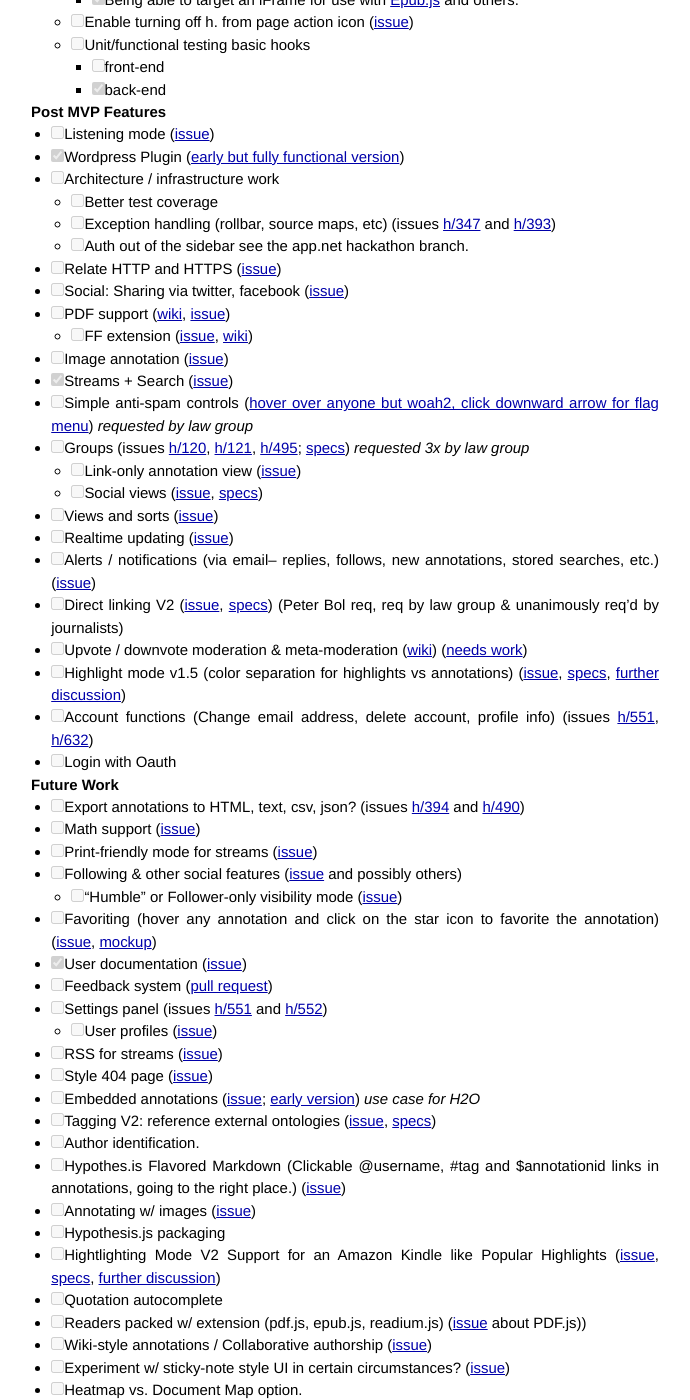
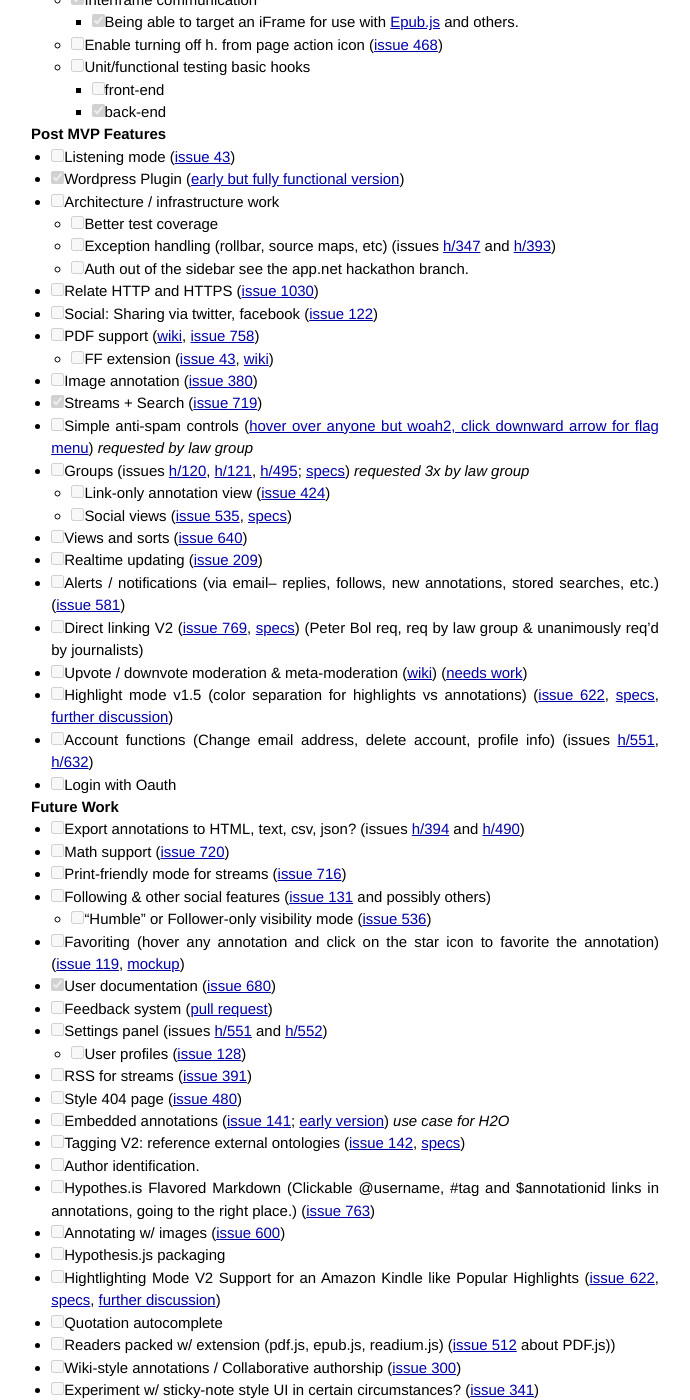
Before and after one commit to hypothesis/vision, a Jekyll site: the page built from _posts/2014-02-15-roadmap.md, in a window 1280 px wide and 1400 px high, scrolled down 1334 px. Shown: the whole window, without its empty margins (295-985 px from the left). Built offline with Jekyll 4.4.1, drawn with Linux system fonts in a browser that asks for light colours; Markdown is read by kramdown in place of the engine named in the settings; some of the changed text lies outside the part shown.

Commit message:
Added issue numbers

```diff
--- a/_posts/2014-02-15-roadmap.md
+++ b/_posts/2014-02-15-roadmap.md
@@ -12,138 +12,138 @@ Roadmap
 - [X] Unify live and reserved username db
 
 ### Candidate release (0.0.6) - Done, Jan 9, 2013
-- [X] Flash messages ([issue](https://github.com/hypothesis/h/issues/233))
-- [X] Static asset build script ([issue](https://github.com/hypothesis/h/issues/161))
-- [X] Finish registration form flow ([issue](https://github.com/hypothesis/h/issues/159))
-- [X] Separate detail and bucket views ([issue](https://github.com/hypothesis/h/issues/162))
-- [X] slide over ([issue](https://github.com/hypothesis/h/issues/150), [mockup, click off of sidebar and then back onto summary view to see](http://jtremback.github.com/fakebarDos/build-cea4d78/index.html))
+- [X] Flash messages ([issue 233](https://github.com/hypothesis/h/issues/233))
+- [X] Static asset build script ([issue 161](https://github.com/hypothesis/h/issues/161))
+- [X] Finish registration form flow ([issue 159](https://github.com/hypothesis/h/issues/159))
+- [X] Separate detail and bucket views ([issue 162](https://github.com/hypothesis/h/issues/162))
+- [X] slide over ([issue 150](https://github.com/hypothesis/h/issues/150), [mockup, click off of sidebar and then back onto summary view to see](http://jtremback.github.com/fakebarDos/build-cea4d78/index.html))
 - [X] Drag / resize sidebar frame (Done 11/25/2012)
 - [X] replies
 - [X] Markdown (Done 11/15/2012)
 
 ### Extension release (0.1) - CURRENT / IN DEVELOPMENT
-- [X] Chrome extension ([issue](https://github.com/hypothesis/h/issues/43), [wiki](Browser-extension))
+- [X] Chrome extension ([issue 43](https://github.com/hypothesis/h/issues/43), [wiki](Browser-extension))
 - [X] UI polish (streams, standalone)
-- [X] Annotations should show up in sidebar when launched if available ([issue](https://github.com/hypothesis/h/issues/464)) (done w/ multi-frame)
+- [X] Annotations should show up in sidebar when launched if available ([issue 464](https://github.com/hypothesis/h/issues/464)) (done w/ multi-frame)
 - [X] Improve documentation
 - [X] Personal annotations ([wiki](visibility), [mockup- click on "reply" control in annotation and then "public" dropdown in upper right corner](http://jtremback.github.com/fakebarDos/build-cea4d78/index.html) This mockup depicts a superset of the behavior. For this release, it will not have the group selection)
-- [X] Delete and modify / edit annotations ([issue](https://github.com/hypothesis/h/issues/213), [wiki](Deletion-and-Editing), [mockups](http://jtremback.github.com/fakebarDos/build-82150b4/index.html))
+- [X] Delete and modify / edit annotations ([issue 213](https://github.com/hypothesis/h/issues/213), [wiki](Deletion-and-Editing), [mockups](http://jtremback.github.com/fakebarDos/build-82150b4/index.html))
 - [X] Link to an annotation ([wiki](Linking-to-an-annotation), [mockup of standalone annotation](http://jtremback.github.com/standalone/build-a8213d8/index.html), [mockup of source site in frame](http://jtremback.github.com/hypotheFrame/build-7881d1e/index.html))
 - [X] Fuzzy Anchoring ([wiki](fuzzy-anchoring))
 - [X] New alpha page
 - [X] User streams
-- [X] Kill slide-over ([issue](https://github.com/hypothesis/h/issues/466))
+- [X] Kill slide-over ([issue 466](https://github.com/hypothesis/h/issues/466))
 - [X] Improve Auth/login/Reg process
-- [X] Fix broken navigation arrows ([issue](https://github.com/hypothesis/h/issues/435))
-- [X] Delete private annotation bug “Sorry something went wrong with the annotation store”.  ([issue](https://github.com/hypothesis/h/issues/472))
-- [X] Expose all features in annotation menu (reply/edit/delete) if space available. ([issue](https://github.com/hypothesis/h/issues/476))
-- [X] Edit button should say “Save” not “Edit” ([issue](https://github.com/hypothesis/h/issues/478))
-- [X] Two annotation bug ([issue](https://github.com/hypothesis/h/issues/328))
+- [X] Fix broken navigation arrows ([issue 435](https://github.com/hypothesis/h/issues/435))
+- [X] Delete private annotation bug “Sorry something went wrong with the annotation store”.  ([issue 472](https://github.com/hypothesis/h/issues/472))
+- [X] Expose all features in annotation menu (reply/edit/delete) if space available. ([issue 476](https://github.com/hypothesis/h/issues/476))
+- [X] Edit button should say “Save” not “Edit” ([issue 478](https://github.com/hypothesis/h/issues/478))
+- [X] Two annotation bug ([issue 328](https://github.com/hypothesis/h/issues/328))
 
 
 ### MVP release (0.1 target: Mar 1, 2014)
-- [X] Simple new user tour / help tips ([issue](https://github.com/hypothesis/h/issues/469))
-- [X] [Basic Tagging](https://docs.google.com/document/d/1hdoxJZMxf2MCwT5IwuHvrkJ3s9qXCvtJx6oEP4QB5IE/edit?usp=sharing) ([issue](https://github.com/hypothesis/h/issues/514))
+- [X] Simple new user tour / help tips ([issue 469](https://github.com/hypothesis/h/issues/469))
+- [X] [Basic Tagging](https://docs.google.com/document/d/1hdoxJZMxf2MCwT5IwuHvrkJ3s9qXCvtJx6oEP4QB5IE/edit?usp=sharing) ([issue 514](https://github.com/hypothesis/h/issues/514))
 - [X] [Control Bar](https://docs.google.com/document/d/1meXJaS1OdkrvC4-veCE4w5o9O9pP0tHO-7PsIzHTCt0/edit?usp=sharing) (done in alpha)
-- [X] [Always-on Annotations (all annotation highlighted on source page)](https://docs.google.com/document/d/12dqspVLnvrLSBt0-YchjsEPt7F_84C5VeT3cMh7ebjM/edit?usp=sharing)  ([issue](https://github.com/hypothesis/h/issues/531)) _requested by law-group_
-- [X] [Search / Filters](https://docs.google.com/document/d/1mLxjZWAd-G35_DagYv9RcpMBoXUnoXBSQjZh8eodbJQ/edit?usp=sharing) ([issue](https://github.com/hypothesis/h/issues/549))
-- [X] [Highlighting Mode for researchers v1](https://docs.google.com/document/d/1QSKY_Lc5et4F0pwu0d4AttxIME_E4rjaCHzuwQIgiyc/edit?usp=sharing) ([issue](https://github.com/hypothesis/h/issues/530))
-- [X] [Unattached/unanchored annotations](https://docs.google.com/document/d/1KG6AoTPzI4_r3K996ggqR18qi_jdoogBjLpU9ytDEjQ/edit?usp=sharing) ([issue](https://github.com/hypothesis/h/issues/115))
-- [X] [Notifications of new annotations](https://docs.google.com/a/hypothes.is/document/d/1gD38gLJB7uxf2NZDqbuxUF1gRzHpqLhxkqNf5IVn8As) - click to load (simplified version of realtime updating) ([issue](https://github.com/hypothesis/h/issues/568))
+- [X] [Always-on Annotations (all annotation highlighted on source page)](https://docs.google.com/document/d/12dqspVLnvrLSBt0-YchjsEPt7F_84C5VeT3cMh7ebjM/edit?usp=sharing)  ([issue 531](https://github.com/hypothesis/h/issues/531)) _requested by law-group_
+- [X] [Search / Filters](https://docs.google.com/document/d/1mLxjZWAd-G35_DagYv9RcpMBoXUnoXBSQjZh8eodbJQ/edit?usp=sharing) ([issue 549](https://github.com/hypothesis/h/issues/549))
+- [X] [Highlighting Mode for researchers v1](https://docs.google.com/document/d/1QSKY_Lc5et4F0pwu0d4AttxIME_E4rjaCHzuwQIgiyc/edit?usp=sharing) ([issue 530](https://github.com/hypothesis/h/issues/530))
+- [X] [Unattached/unanchored annotations](https://docs.google.com/document/d/1KG6AoTPzI4_r3K996ggqR18qi_jdoogBjLpU9ytDEjQ/edit?usp=sharing) ([issue 115](https://github.com/hypothesis/h/issues/115))
+- [X] [Notifications of new annotations](https://docs.google.com/a/hypothes.is/document/d/1gD38gLJB7uxf2NZDqbuxUF1gRzHpqLhxkqNf5IVn8As) - click to load (simplified version of realtime updating) ([issue 568](https://github.com/hypothesis/h/issues/568))
 - [ ] Appify the website (login, register, reply, etc)
 - [ ] Architecture / infrastructure work
     - [X] Interframe communication
         - [X] Being able to target an iFrame for use with [Epub.js](https://github.com/fchasen/epub.js) and others.
-    - [ ] Enable turning off h. from page action icon ([issue](https://github.com/hypothesis/h/issues/468))
+    - [ ] Enable turning off h. from page action icon ([issue 468](https://github.com/hypothesis/h/issues/468))
     - [ ] Unit/functional testing basic hooks
         - [ ] front-end
         - [X] back-end
 
 ### Post MVP Features
-- [ ] Listening mode ([issue](https://github.com/hypothesis/h/issues/43))
+- [ ] Listening mode ([issue 43](https://github.com/hypothesis/h/issues/43))
 - [X] Wordpress Plugin ([early but fully functional version](http://wordpress.org/plugins/hypothesis/))
 - [ ] Architecture / infrastructure work
     - [ ] Better test coverage
     - [ ] Exception handling (rollbar, source maps, etc) (issues [h/347](https://github.com/hypothesis/h/issues/347) and [h/393](https://github.com/hypothesis/h/issues/393))
     - [ ] Auth out of the sidebar see the app.net hackathon branch.
-- [ ] Relate HTTP and HTTPS ([issue](https://github.com/hypothesis/h/issues/1030))
-- [ ] Social: Sharing via twitter, facebook ([issue](https://github.com/hypothesis/h/issues/122))
-- [ ] PDF support ([wiki](PDF), [issue](https://github.com/hypothesis/h/issues/758))
-    - [ ] FF extension ([issue](https://github.com/hypothesis/h/issues/43), [wiki](Browser-extension))
-- [ ] Image annotation ([issue](https://github.com/hypothesis/h/issues/380))
-- [X] Streams + Search ([issue](https://github.com/hypothesis/h/issues/719))
+- [ ] Relate HTTP and HTTPS ([issue 1030](https://github.com/hypothesis/h/issues/1030))
+- [ ] Social: Sharing via twitter, facebook ([issue 122](https://github.com/hypothesis/h/issues/122))
+- [ ] PDF support ([wiki](PDF), [issue 758](https://github.com/hypothesis/h/issues/758))
+    - [ ] FF extension ([issue 43](https://github.com/hypothesis/h/issues/43), [wiki](Browser-extension))
+- [ ] Image annotation ([issue 380](https://github.com/hypothesis/h/issues/380))
+- [X] Streams + Search ([issue 719](https://github.com/hypothesis/h/issues/719))
 - [ ] Simple anti-spam controls ([hover over anyone but woah2, click downward arrow for flag menu](http://jtremback.github.com/fakebarDos/build-82150b4/index.html)) _requested by law group_
 - [ ] Groups (issues [h/120](https://github.com/hypothesis/h/issues/120), [h/121](https://github.com/hypothesis/h/issues/120), [h/495](https://github.com/hypothesis/h/issues/495); [specs](https://docs.google.com/document/d/17HDaujAt5P9o5x2Yinr8jL_tZS_3Zd36VBYbpPz-bkM/edit?usp=sharing))   _requested 3x by law group_
-    - [ ] Link-only annotation view ([issue](https://github.com/hypothesis/h/issues/424))
-    - [ ] Social views ([issue](https://github.com/hypothesis/h/issues/535), [specs](https://docs.google.com/document/d/1bXRjm7rL8xlwsb-kXiRfxSeB8qLShSzmG1MP6cB7JI8/edit?usp=sharing))
-- [ ] Views and sorts ([issue](https://github.com/hypothesis/h/issues/640))
-- [ ] Realtime updating ([issue](https://github.com/hypothesis/h/issues/209))
-- [ ] Alerts / notifications (via email-- replies, follows, new annotations, stored searches, etc.) ([issue](https://github.com/hypothesis/h/issues/581))
-- [ ] Direct linking V2 ([issue](https://github.com/hypothesis/h/issues/769), [specs](https://docs.google.com/a/hypothes.is/document/d/1x9e7jX3Xor6kMpU0cqD0wV8Om8Mxa2VEvH3zGBPLx3c/edit)) (Peter Bol req, req by law group & unanimously req'd by journalists)
+    - [ ] Link-only annotation view ([issue 424](https://github.com/hypothesis/h/issues/424))
+    - [ ] Social views ([issue 535](https://github.com/hypothesis/h/issues/535), [specs](https://docs.google.com/document/d/1bXRjm7rL8xlwsb-kXiRfxSeB8qLShSzmG1MP6cB7JI8/edit?usp=sharing))
+- [ ] Views and sorts ([issue 640](https://github.com/hypothesis/h/issues/640))
+- [ ] Realtime updating ([issue 209](https://github.com/hypothesis/h/issues/209))
+- [ ] Alerts / notifications (via email-- replies, follows, new annotations, stored searches, etc.) ([issue 581](https://github.com/hypothesis/h/issues/581))
+- [ ] Direct linking V2 ([issue 769](https://github.com/hypothesis/h/issues/769), [specs](https://docs.google.com/a/hypothes.is/document/d/1x9e7jX3Xor6kMpU0cqD0wV8Om8Mxa2VEvH3zGBPLx3c/edit)) (Peter Bol req, req by law group & unanimously req'd by journalists)
 - [ ] Upvote / downvote moderation & meta-moderation ([wiki](Matching-Metamoderators)) ([needs work](http://jtremback.github.com/actStreamMock/build-1327dbf/index.html))
-- [ ] Highlight mode v1.5 (color separation for highlights vs annotations) ([issue](https://github.com/hypothesis/h/issues/622), [specs](https://docs.google.com/document/d/1QSKY_Lc5et4F0pwu0d4AttxIME_E4rjaCHzuwQIgiyc/edit), [further discussion](https://docs.google.com/document/d/1kRVMVI1Pt2YdlDMfT3WESxa3rL7YqZj0xsHHG23GhHU/edit))
+- [ ] Highlight mode v1.5 (color separation for highlights vs annotations) ([issue 622](https://github.com/hypothesis/h/issues/622), [specs](https://docs.google.com/document/d/1QSKY_Lc5et4F0pwu0d4AttxIME_E4rjaCHzuwQIgiyc/edit), [further discussion](https://docs.google.com/document/d/1kRVMVI1Pt2YdlDMfT3WESxa3rL7YqZj0xsHHG23GhHU/edit))
 - [ ] Account functions (Change email address, delete account, profile info) (issues [h/551](https://github.com/hypothesis/h/issues/551), [h/632](https://github.com/hypothesis/h/issues/632))
 - [ ] Login with Oauth
 
 ### Future Work
 - [ ] Export annotations to HTML, text, csv, json? (issues [h/394](https://github.com/hypothesis/h/issues/394) and [h/490](https://github.com/hypothesis/h/issues/490))
-- [ ] Math support ([issue](https://github.com/hypothesis/h/issues/720))
-- [ ] Print-friendly mode for streams ([issue](https://github.com/hypothesis/h/issues/716))
-- [ ] Following & other social features ([issue](https://github.com/hypothesis/h/issues/131) and possibly others)
-    - [ ] "Humble" or Follower-only visibility mode ([issue](https://github.com/hypothesis/h/issues/536))
-- [ ] Favoriting (hover any annotation and click on the star icon to favorite the annotation) ([issue](https://github.com/hypothesis/h/issues/119), [mockup](http://jtremback.github.com/fakebarDos/build-82150b4/index.html))
-- [X] User documentation ([issue](https://github.com/hypothesis/h/issues/680))
+- [ ] Math support ([issue 720](https://github.com/hypothesis/h/issues/720))
+- [ ] Print-friendly mode for streams ([issue 716](https://github.com/hypothesis/h/issues/716))
+- [ ] Following & other social features ([issue 131](https://github.com/hypothesis/h/issues/131) and possibly others)
+    - [ ] "Humble" or Follower-only visibility mode ([issue 536](https://github.com/hypothesis/h/issues/536))
+- [ ] Favoriting (hover any annotation and click on the star icon to favorite the annotation) ([issue 119](https://github.com/hypothesis/h/issues/119), [mockup](http://jtremback.github.com/fakebarDos/build-82150b4/index.html))
+- [X] User documentation ([issue 680](https://github.com/hypothesis/h/issues/680))
 - [ ] Feedback system ([pull request](https://github.com/hypothesis/h/pull/759))
 - [ ] Settings panel (issues [h/551](https://github.com/hypothesis/h/issues/551) and [h/552](https://github.com/hypothesis/h/issues/552))
-    - [ ] User profiles ([issue](https://github.com/hypothesis/h/issues/128))
-- [ ] RSS for streams ([issue](https://github.com/hypothesis/h/issues/391))
-- [ ] Style 404 page ([issue](https://github.com/hypothesis/h/issues/480))
-- [ ] Embedded annotations ([issue](https://github.com/hypothesis/h/issues/141); [early version](http://hypothes.is/blog/embedded-annotations)) _use case for H2O_
-- [ ] Tagging V2: reference external ontologies ([issue](https://github.com/hypothesis/h/issues/142), [specs](https://docs.google.com/document/d/1hdoxJZMxf2MCwT5IwuHvrkJ3s9qXCvtJx6oEP4QB5IE/edit))
+    - [ ] User profiles ([issue 128](https://github.com/hypothesis/h/issues/128))
+- [ ] RSS for streams ([issue 391](https://github.com/hypothesis/h/issues/391))
+- [ ] Style 404 page ([issue 480](https://github.com/hypothesis/h/issues/480))
+- [ ] Embedded annotations ([issue 141](https://github.com/hypothesis/h/issues/141); [early version](http://hypothes.is/blog/embedded-annotations)) _use case for H2O_
+- [ ] Tagging V2: reference external ontologies ([issue 142](https://github.com/hypothesis/h/issues/142), [specs](https://docs.google.com/document/d/1hdoxJZMxf2MCwT5IwuHvrkJ3s9qXCvtJx6oEP4QB5IE/edit))
 - [ ] Author identification.
-- [ ] Hypothes.is Flavored Markdown (Clickable @username, #tag and $annotationid links in annotations, going to the right place.) ([issue](https://github.com/hypothesis/h/issues/763))
-- [ ] Annotating w/ images ([issue](https://github.com/hypothesis/h/issues/600))
+- [ ] Hypothes.is Flavored Markdown (Clickable @username, #tag and $annotationid links in annotations, going to the right place.) ([issue 763](https://github.com/hypothesis/h/issues/763))
+- [ ] Annotating w/ images ([issue 600](https://github.com/hypothesis/h/issues/600))
 - [ ] Hypothesis.js packaging
-- [ ] Hightlighting Mode V2 Support for an Amazon Kindle like Popular Highlights ([issue](https://github.com/hypothesis/h/issues/622), [specs](https://docs.google.com/document/d/1QSKY_Lc5et4F0pwu0d4AttxIME_E4rjaCHzuwQIgiyc/edit), [further discussion](https://docs.google.com/document/d/1kRVMVI1Pt2YdlDMfT3WESxa3rL7YqZj0xsHHG23GhHU/edit))
+- [ ] Hightlighting Mode V2 Support for an Amazon Kindle like Popular Highlights ([issue 622](https://github.com/hypothesis/h/issues/622), [specs](https://docs.google.com/document/d/1QSKY_Lc5et4F0pwu0d4AttxIME_E4rjaCHzuwQIgiyc/edit), [further discussion](https://docs.google.com/document/d/1kRVMVI1Pt2YdlDMfT3WESxa3rL7YqZj0xsHHG23GhHU/edit))
 - [ ] Quotation autocomplete
-- [ ] Readers packed w/ extension (pdf.js, epub.js, readium.js) ([issue](https://github.com/hypothesis/h/issues/512) about PDF.js))
-- [ ] Wiki-style annotations / Collaborative authorship ([issue](https://github.com/hypothesis/h/issues/300))
-- [ ] Experiment w/ sticky-note style UI in certain circumstances? ([issue](https://github.com/hypothesis/h/issues/341))
+- [ ] Readers packed w/ extension (pdf.js, epub.js, readium.js) ([issue 512](https://github.com/hypothesis/h/issues/512) about PDF.js))
+- [ ] Wiki-style annotations / Collaborative authorship ([issue 300](https://github.com/hypothesis/h/issues/300))
+- [ ] Experiment w/ sticky-note style UI in certain circumstances? ([issue 341](https://github.com/hypothesis/h/issues/341))
 - [ ] Heatmap vs. Document Map option.
 - [ ] Allow the ability to scroll the sidebar and have it navigate the page.
 - [ ] “Click for more” - collapsing replies above or below a certain point to focus in a particular area.
-- [ ] Lock sidebar out (“pin” it).  Squeeze DOM.  This could be located in the Control Bar. ([issue](https://github.com/hypothesis/h/issues/491))
-- [ ] Logging out in one tab doesn’t log out of all tabs. ([issue](https://github.com/hypothesis/h/issues/475))
+- [ ] Lock sidebar out (“pin” it).  Squeeze DOM.  This could be located in the Control Bar. ([issue 491](https://github.com/hypothesis/h/issues/491))
+- [ ] Logging out in one tab doesn’t log out of all tabs. ([issue 475](https://github.com/hypothesis/h/issues/475))
 - [ ] Offline annotations
 - [ ] Selectable store of annotations in extension
-- [ ] Collapsing threads ([issue](https://github.com/hypothesis/h/issues/188), [mockup, scroll to see](http://jtremback.github.com/fakebarUno/build-e7f7897/index.html))
+- [ ] Collapsing threads ([issue 188](https://github.com/hypothesis/h/issues/188), [mockup, scroll to see](http://jtremback.github.com/fakebarUno/build-e7f7897/index.html))
 - [ ] Review markup to ensure accessibility via screenreaders, etc.
 - [ ] Increased text size support for reduced vision
-- [ ] Annotations of annotations ([issue](https://github.com/hypothesis/h/issues/64)) _noted by law group_
+- [ ] Annotations of annotations ([issue 64](https://github.com/hypothesis/h/issues/64)) _noted by law group_
 - [ ] WYSIWYG editor ([discourse](https://github.com/discourse/discourse/blob/master/app/assets/javascripts/external/Markdown.Editor.js))
 - [ ] Annotations that suggest changes to the source
 - [ ] Features targeting mobile functionality (issues [h/237](https://github.com/hypothesis/h/issues/237), [h/238](https://github.com/hypothesis/h/issues/238), [h/587](https://github.com/hypothesis/h/issues/587), [h/588](https://github.com/hypothesis/h/issues/588))
 - [ ] Integrate w/ the Internet Archive to archive a web page anytime it's annotated. _req by Perma project_
 - [ ] Architecture / infrastructure work
     - [ ] Change implementation of notifications (issues [h/734](https://github.com/hypothesis/h/issues/734) and [h/726](https://github.com/hypothesis/h/issues/726))
-    - [ ] Use conneg for REST API Versioning (for smooth upgrades) ([issue](https://github.com/hypothesis/h/issues/733))
+    - [ ] Use conneg for REST API Versioning (for smooth upgrades) ([issue 733](https://github.com/hypothesis/h/issues/733))
     - [ ] Search in annotation body using the rendered form, not the source ([issue](https://github.com/hypothesis/h/issues/677))
-- [ ] Provide alternate methods for selecting text ([issue](https://github.com/hypothesis/h/issues/382)) _requested by @IanMulvany of PeerJ_
-- [ ] Social: Sharing via twitter, facebook ([issue](https://github.com/hypothesis/h/issues/122))
+- [ ] Provide alternate methods for selecting text ([issue 382](https://github.com/hypothesis/h/issues/382)) _requested by @IanMulvany of PeerJ_
+- [ ] Social: Sharing via twitter, facebook ([issue 122](https://github.com/hypothesis/h/issues/122))
 - [ ] Identity: Login with Mozilla persona (issues [h/126](https://github.com/hypothesis/h/issues/126), [h/348](https://github.com/hypothesis/h/issues/348))
-- [ ] Client-side encryption ([issue](https://github.com/hypothesis/h/issues/344))
-- [ ] Keyboard shortcuts ([issue](https://github.com/hypothesis/h/issues/722)) _requested by [@aculich](https://github.com/aculich)_
-- [ ] V2 of always-on annotations ([issue](https://github.com/hypothesis/h/issues/620))
-- [ ] Always-on mode redesign: show only stuff in currently selected view ([issue](https://github.com/hypothesis/h/issues/639))
-- [ ] Messaging: ability to send another user a private message ([issue](https://github.com/hypothesis/h/issues/136))
-- [ ] Chat interface in sidebar for whatever page you're on ([issue](https://github.com/hypothesis/h/issues/147))
-- [ ] Importing annotations ([issue](https://github.com/hypothesis/h/issues/768))
-- [ ] manually insert document equivalences into our DB ([issue](https://github.com/hypothesis/h/issues/765))
-- [ ] Narratives / Threads / Trails ([issue](https://github.com/hypothesis/h/issues/385)) _requested by @IanMulvany of PeerJ_
-- [ ] Web of ideas ([issue](https://github.com/hypothesis/h/issues/386))
-- [ ] Reconstructing existing articles as Narratives ([issue](https://github.com/hypothesis/h/issues/767))
+- [ ] Client-side encryption ([issue 344](https://github.com/hypothesis/h/issues/344))
+- [ ] Keyboard shortcuts ([issue 722](https://github.com/hypothesis/h/issues/722)) _requested by [@aculich](https://github.com/aculich)_
+- [ ] V2 of always-on annotations ([issue 620](https://github.com/hypothesis/h/issues/620))
+- [ ] Always-on mode redesign: show only stuff in currently selected view ([issue 639](https://github.com/hypothesis/h/issues/639))
+- [ ] Messaging: ability to send another user a private message ([issue 136](https://github.com/hypothesis/h/issues/136))
+- [ ] Chat interface in sidebar for whatever page you're on ([issue 147](https://github.com/hypothesis/h/issues/147))
+- [ ] Importing annotations ([issue 768](https://github.com/hypothesis/h/issues/768))
+- [ ] manually insert document equivalences into our DB ([issue 765](https://github.com/hypothesis/h/issues/765))
+- [ ] Narratives / Threads / Trails ([issue 385](https://github.com/hypothesis/h/issues/385)) _requested by @IanMulvany of PeerJ_
+- [ ] Web of ideas ([issue 386](https://github.com/hypothesis/h/issues/386))
+- [ ] Reconstructing existing articles as Narratives ([issue 767](https://github.com/hypothesis/h/issues/767))
 - [ ] Ability to handle dynamic content (issues [h/397](https://github.com/hypothesis/h/issues/397) and [h/744](https://github.com/hypothesis/h/issues/744))
-- [ ] Separation of the discourse of the subject matter from speech acts ([issue](https://github.com/hypothesis/h/issues/667))
-- [ ] entity-context annotations ([issue](https://github.com/hypothesis/h/issues/766]))
+- [ ] Separation of the discourse of the subject matter from speech acts ([issue 667](https://github.com/hypothesis/h/issues/667))
+- [ ] entity-context annotations ([issue 766](https://github.com/hypothesis/h/issues/766]))
 - [ ] Faster loading (async scan) ([issues [h/334](https://github.com/hypothesis/h/issues/334), [h/335](https://github.com/hypothesis/h/issues/335) and [h/710](https://github.com/hypothesis/h/issues/710))
-- [ ] Support for IE (10+) ([issue](https://github.com/hypothesis/h/issues/585))
+- [ ] Support for IE (10+) ([issue 585](https://github.com/hypothesis/h/issues/585))
```
